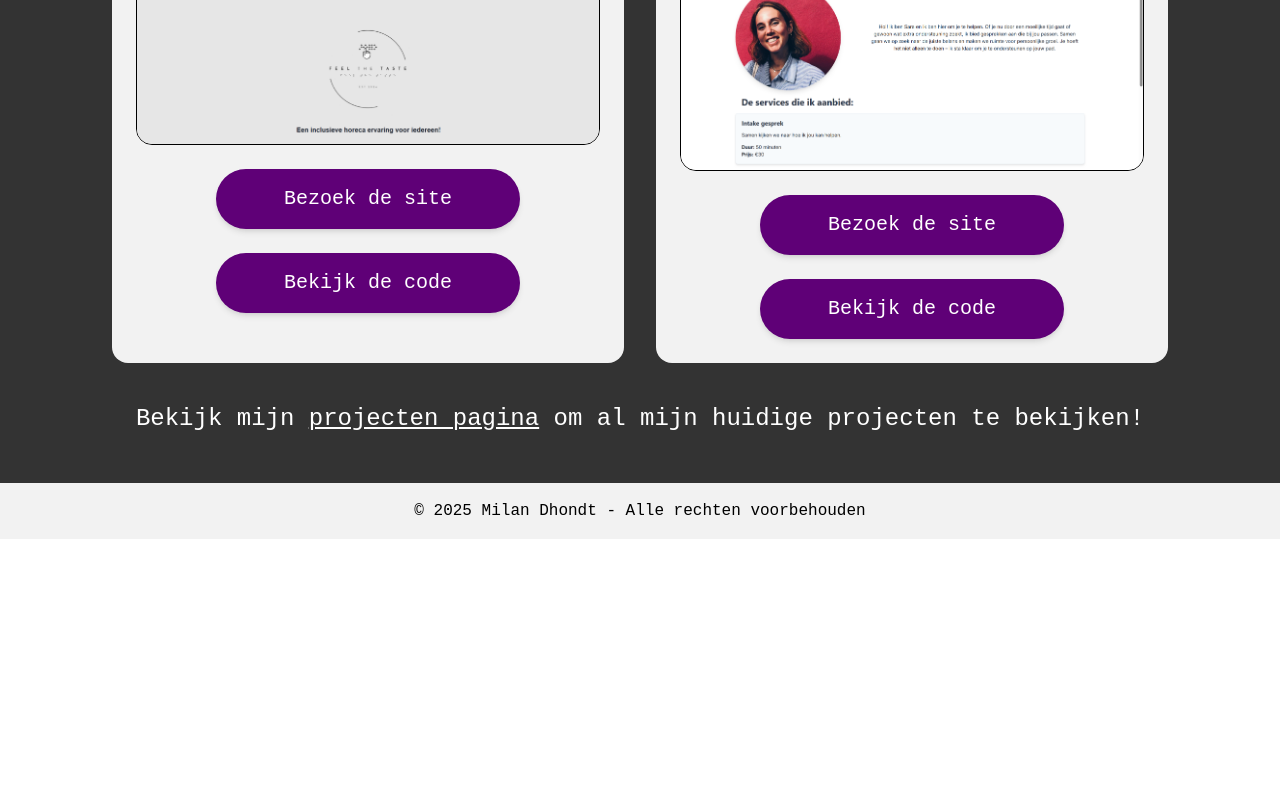
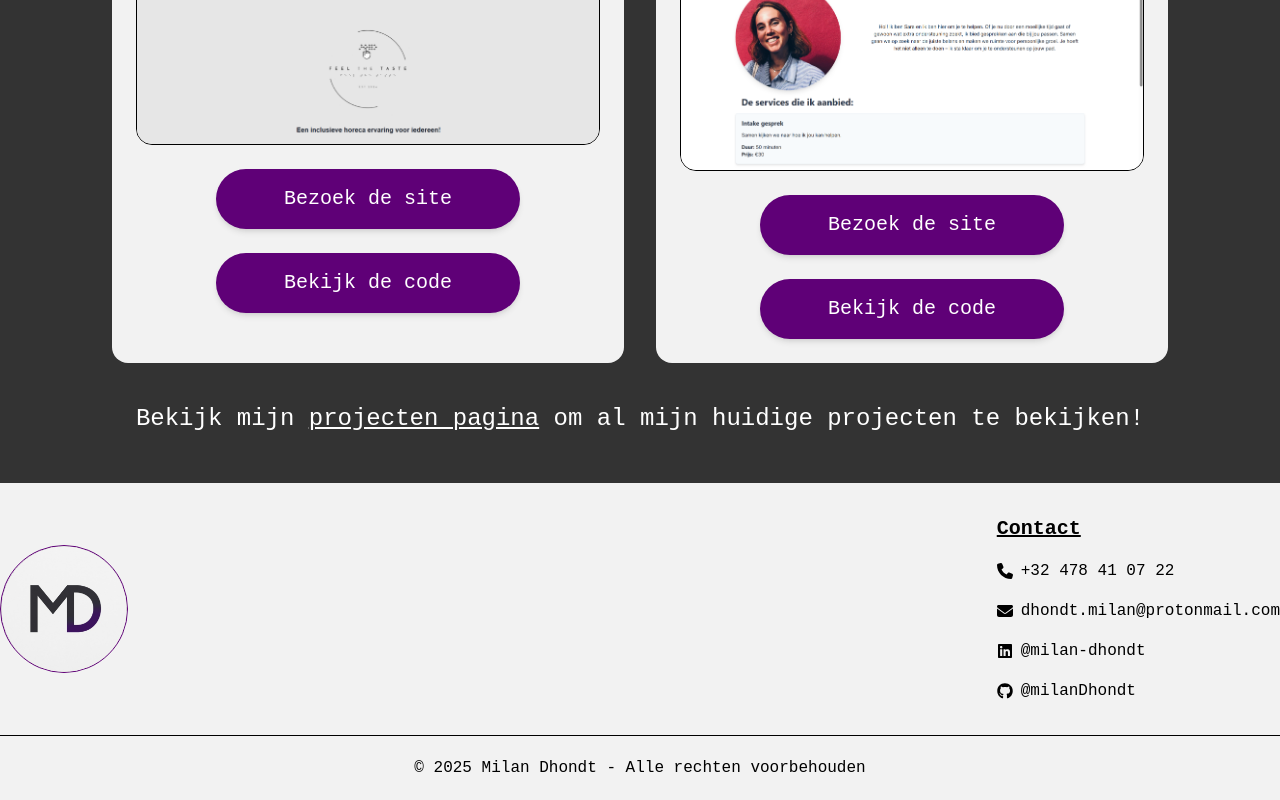
Before and after one commit to milandhondt/Portfolio, a React (Vite) app in the folder Portfolio/: page / in a window 1280 px wide. Shown: the part 1541-2341 px from the top of the page. Before the commit the page ends 2080 px from the top, so only its background shows below. Built offline with nearby package versions, Linux system fonts and the light colour scheme; a web font is replaced by a local one.

Commit message:
Improved the footer to include contact information

```diff
--- a/Portfolio/src/components/Footer.jsx
+++ b/Portfolio/src/components/Footer.jsx
@@ -1,11 +1,11 @@
-const jaar = new Date().getFullYear();
+import BigFooter from "./General Components/Footer/BigFooter";
+import SmallFooter from "./General Components/Footer/SmallFooter";
 
 const Footer = () => {
   return (
-    <footer className="w-full bg-[#F2F2F2] py-4 shadow-md mt-auto">
-      <div className="container mx-auto px-4 text-center">
-        &copy; {jaar} Milan Dhondt - Alle rechten voorbehouden
-      </div>
+    <footer className="w-full bg-[#F2F2F2]">
+      <BigFooter />
+      <SmallFooter />
     </footer>
   )
 }
--- /dev/null
+++ b/Portfolio/src/components/General Components/Footer/BigFooter.jsx
@@ -0,0 +1,16 @@
+import LinkSection from "./LinkSection";
+
+const BigFooter = () => {
+  return (
+    <div className="flex flex-col md:flex-row items-center justify-between py-8 max-w-7xl">
+      <img
+        src="/logoRondZB.png"
+        alt="Logo"
+        className="w-32 h-32 object-contain border border-[#5F0077] rounded-full"
+      />
+      <LinkSection />
+    </div>
+  );
+};
+
+export default BigFooter;
--- /dev/null
+++ b/Portfolio/src/components/General Components/Footer/LinkSection.jsx
@@ -0,0 +1,35 @@
+import { FaPhone, FaEnvelope, FaLinkedin, FaGithub } from "react-icons/fa6";
+
+const LinkSection = () => {
+  return (
+    <div className="space-y-4">
+      <p className="underline text-xl font-semibold">Contact</p>
+
+      <div className="flex items-center gap-2">
+        <FaPhone />
+        <a href="tel:+32478410722" className="hover:underline">+32 478 41 07 22</a>
+      </div>
+
+      <div className="flex items-center gap-2">
+        <FaEnvelope />
+        <a href="mailto:dhondt.milan@protonmail.com" className="hover:underline">dhondt.milan@protonmail.com</a>
+      </div>
+
+      <div className="flex items-center gap-2">
+        <FaLinkedin />
+        <a href="https://www.linkedin.com/in/milan-dhondt/" target="_blank" rel="noopener noreferrer" className="hover:underline">
+          @milan-dhondt
+        </a>
+      </div>
+
+      <div className="flex items-center gap-2">
+        <FaGithub />
+        <a href="https://github.com/milandhondt" target="_blank" rel="noopener noreferrer" className="hover:underline">
+          @milanDhondt
+        </a>
+      </div>
+    </div>
+  );
+};
+
+export default LinkSection;
--- /dev/null
+++ b/Portfolio/src/components/General Components/Footer/SmallFooter.jsx
@@ -0,0 +1,11 @@
+const jaar = new Date().getFullYear();
+
+const SmallFooter = () => {
+  return (
+    <div className="w-full px-auto py-5 text-center border-t">
+      &copy; {jaar} Milan Dhondt - Alle rechten voorbehouden
+    </div>
+  )
+}
+
+export default SmallFooter;
```
